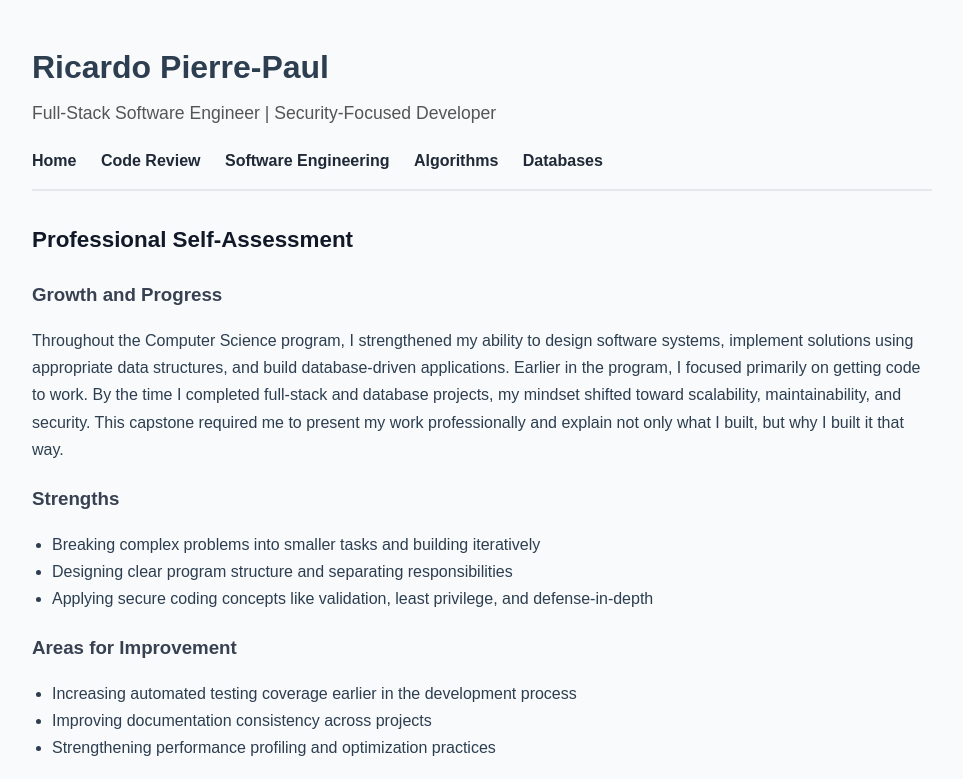
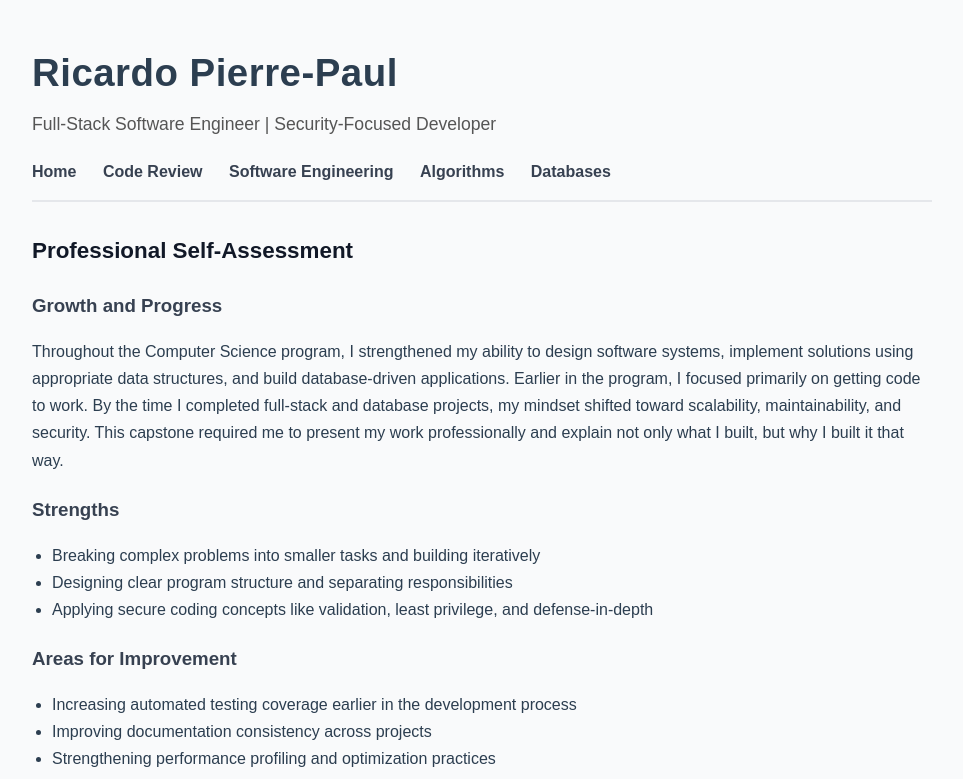
Before and after one commit to ricardopierrepaul/ricardopierrepaul.github.io, a plain HTML site: page index.html in a window 1280 px wide. Shown: the top 779 px of the page, without its empty margins (158-1121 px from the left). Drawn offline with Linux system fonts and the light colour scheme.

Commit message:
Update style.css

```diff
--- a/style.css
+++ b/style.css
@@ -16,8 +16,11 @@ header {
 
 h1 {
   margin-bottom: 5px;
-  font-size: 2em;
+  font-size: 2.4em;
+  font-weight: 700;
+  letter-spacing: 0.5px;
 }
+
 
 header p {
   margin-top: 0;
@@ -30,16 +33,20 @@ nav {
 }
 
 nav a {
-  margin-right: 20px;
+  margin-right: 22px;
   text-decoration: none;
-  color: #1f2937;
-  font-weight: bold;
-  transition: color 0.2s ease;
+  color: #374151;
+  font-weight: 600;
+  padding-bottom: 3px;
+  border-bottom: 2px solid transparent;
+  transition: all 0.2s ease;
 }
 
 nav a:hover {
   color: #2563eb;
+  border-bottom: 2px solid #2563eb;
 }
+
 
 section {
   margin-bottom: 40px;
```
